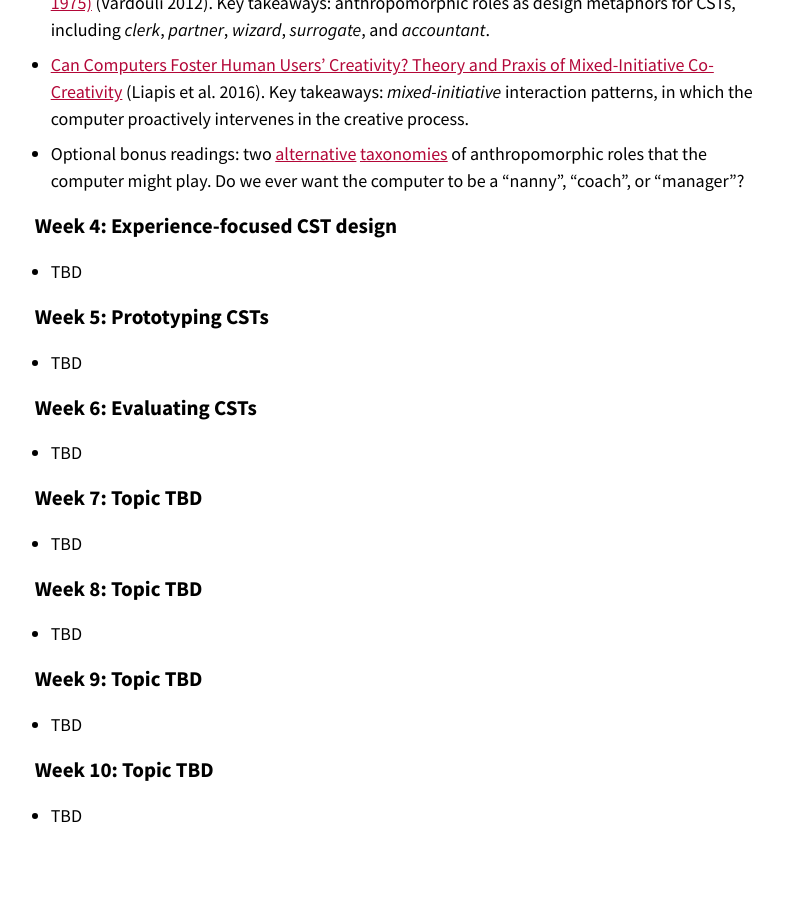
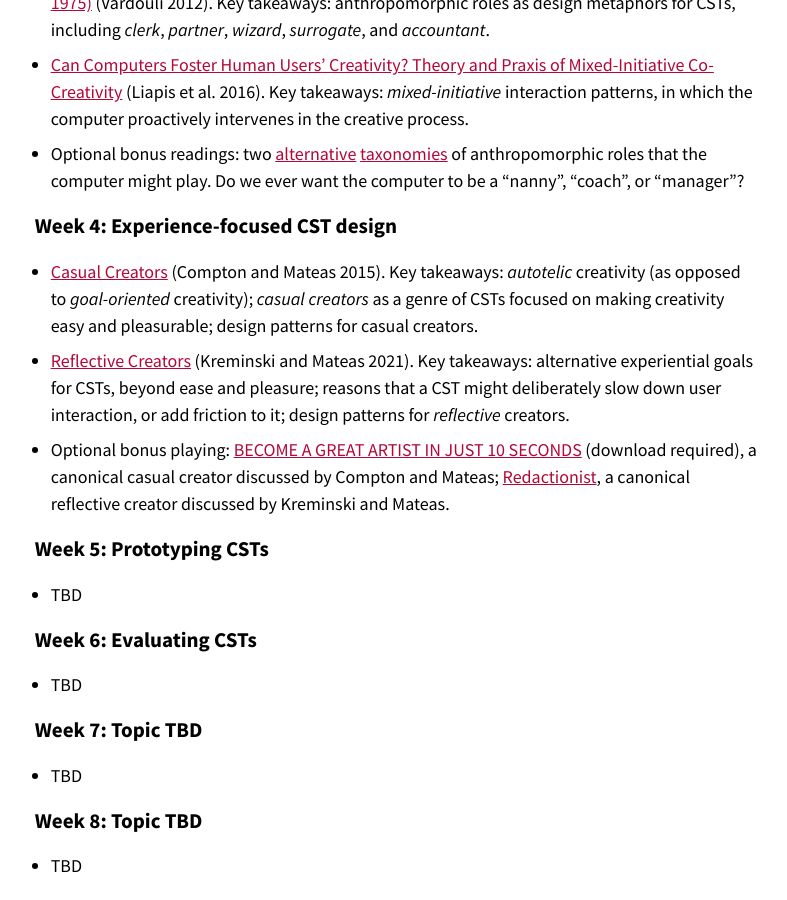
Before and after one commit to mkremins/mkremins.github.io, a Jekyll site: the page syllabi/csts-2023-01/index.html, which Jekyll copies as it is, in a window 1280 px wide and 900 px high, scrolled down 1296 px. Shown: the whole window, without its empty margins (243-1030 px from the left). Built offline with Jekyll 4.4.1, drawn with Linux system fonts in a browser that asks for light colours; before the commit the page ends 2151 px from its top, so only the background shows below that.

Commit message:
Update CSTs syllabus for Week 4

```diff
--- a/syllabi/csts-2023-01/index.html
+++ b/syllabi/csts-2023-01/index.html
@@ -63,9 +63,9 @@
       </ul>
       <h3>Week 4: Experience-focused CST design</h3>
       <ul>
-        <li>TBD</li>
-        <!--<li><a href="https://computationalcreativity.net/iccc2015/proceedings/10_2Compton.pdf">Casual Creators</a> (Compton and Mateas 2015). Key takeaways: CSTs can be designed to prioritize the experience of the creative <em>process</em> over the end result.</li>
-        <li><a href="https://mkremins.github.io/publications/ReflectiveCreators_ICCC2021.pdf">Reflective Creators</a> (Kreminski and Mateas 2021). Key takeaways: CSTs can be designed to prioritize experiential goals other than ease and pleasure, e.g., reflection.</li>-->
+        <li><a href="https://computationalcreativity.net/iccc2015/proceedings/10_2Compton.pdf">Casual Creators</a> (Compton and Mateas 2015). Key takeaways: <em>autotelic</em> creativity (as opposed to <em>goal-oriented</em> creativity); <em>casual creators</em> as a genre of CSTs focused on making creativity easy and pleasurable; design patterns for casual creators.</li>
+        <li><a href="https://mkremins.github.io/publications/ReflectiveCreators_ICCC2021.pdf">Reflective Creators</a> (Kreminski and Mateas 2021). Key takeaways: alternative experiential goals for CSTs, beyond ease and pleasure; reasons that a CST might deliberately slow down user interaction, or add friction to it; design patterns for <em>reflective</em> creators.</li>
+        <li>Optional bonus playing: <a href="https://data.runhello.com/j/artist/3/">BECOME A GREAT ARTIST IN JUST 10 SECONDS</a> (download required), a canonical casual creator discussed by Compton and Mateas; <a href="https://mkremins.github.io/blackout/interactive/">Redactionist</a>, a canonical reflective creator discussed by Kreminski and Mateas.</li>
       </ul>
       <h3>Week 5: Prototyping CSTs</h3>
       <ul>
```
